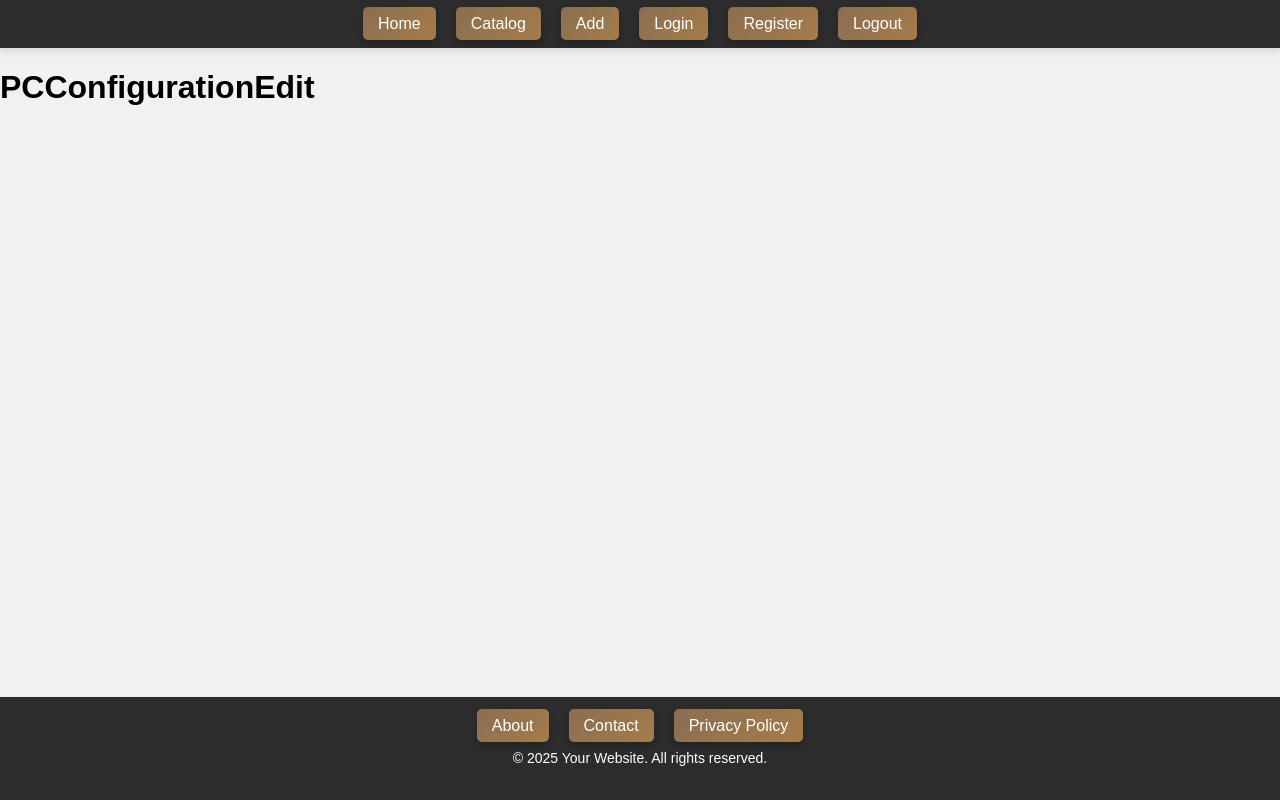
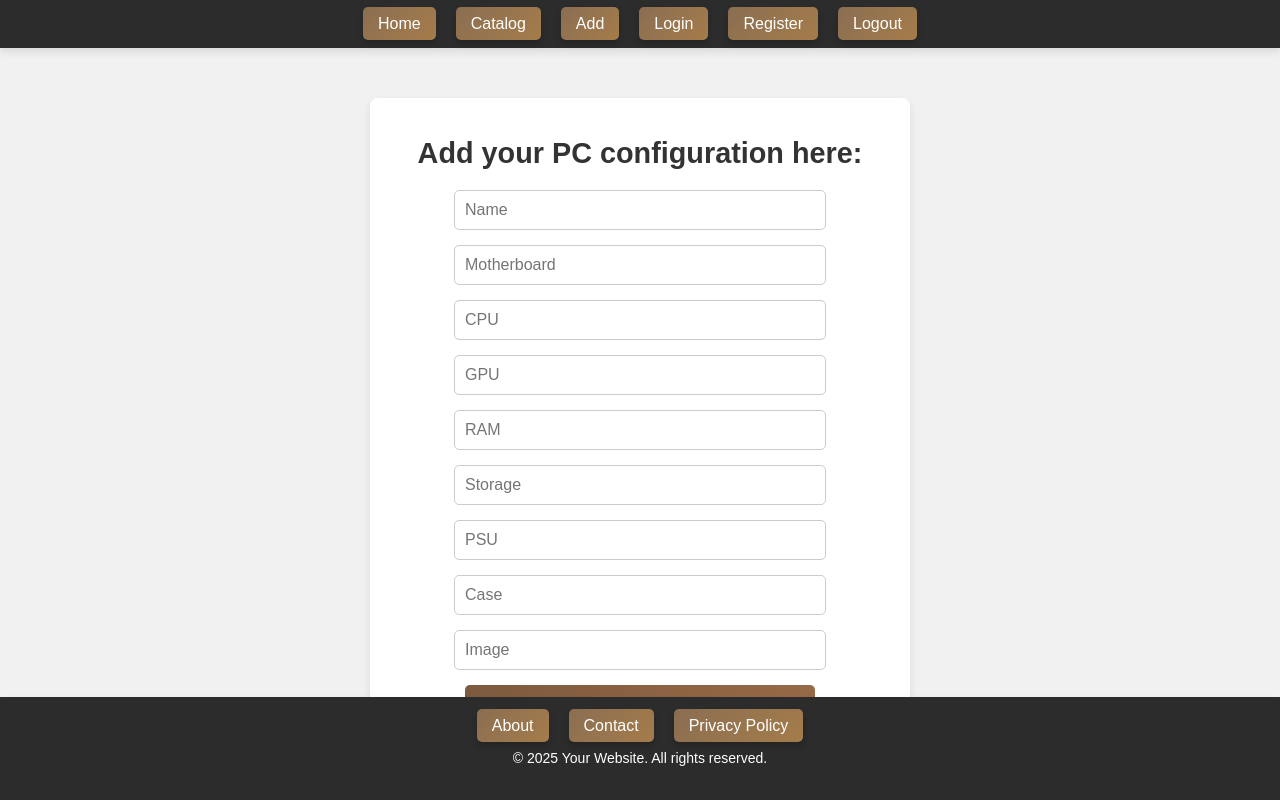
Before and after one commit to Pijomir/React-JS-2025-SoftUni-Project-PC-Configurations, a React (Vite) app in the folder client/: page /configurations/1/edit in a window 1280 px wide. Built offline with nearby package versions, Linux system fonts and the light colour scheme.

Commit message:
Edit html added/ Requests file created

```diff
--- a/client/src/components/catalog/PCConfigurationEdit.jsx
+++ b/client/src/components/catalog/PCConfigurationEdit.jsx
@@ -1,5 +1,19 @@
 export default function PCConfigurationEdit() {
-   return (
-       <h1>PCConfigurationEdit</h1>
-   );
+    return (
+        <div class="container">
+            <h1>Add your PC configuration here:</h1>
+            <form>
+                <input type="text" name="name" placeholder="Name" />
+                <input type="text" name="motherboard" placeholder="Motherboard" />
+                <input type="text" name="cpu" placeholder="CPU" />
+                <input type="text" name="gpu" placeholder="GPU" />
+                <input type="text" name="ram" placeholder="RAM" />
+                <input type="text" name="storage" placeholder="Storage" />
+                <input type="text" name="psu" placeholder="PSU" />
+                <input type="text" name="case" placeholder="Case" />
+                <input type="text" name="image" placeholder="Image" />
+                <button type="submit">Submit</button>
+            </form>
+        </div>
+    );
 }
```
Also changed, not shown: client/src/requests/requester.js (added, +33 -0 lines).
